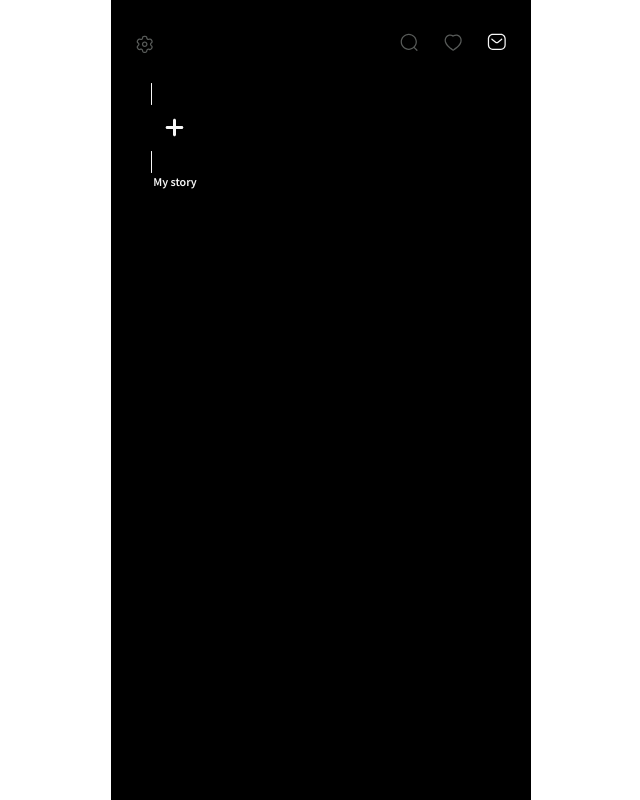
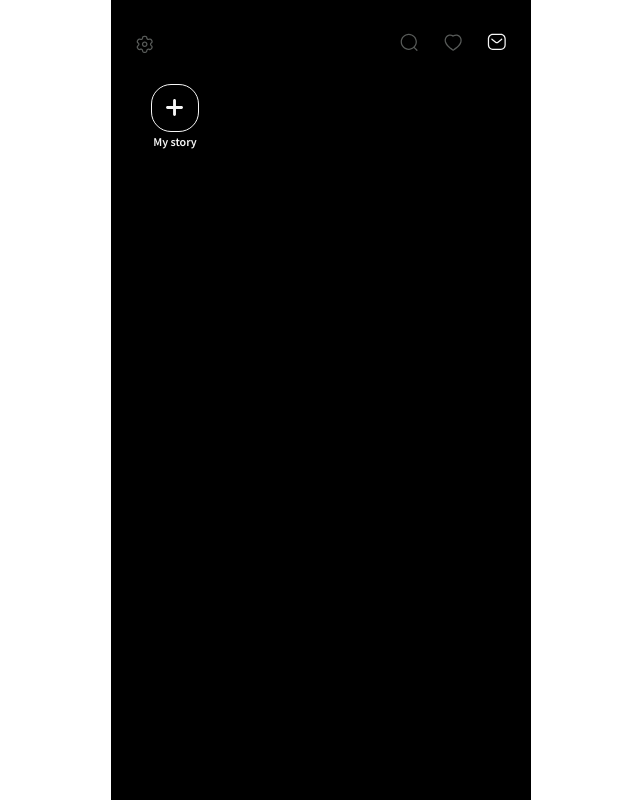
Before and after one commit to abrahamvphilip/instagram-redesign, a React (Create React App) app: page / in a window 1280 px wide. Shown: the whole page, without its empty margins (319-959 px from the left). Built offline with nearby package versions, Linux system fonts and the light colour scheme.

Commit message:
it was a mistake, reverted the changes

```diff
--- a/src/components/story-section/Story.js
+++ b/src/components/story-section/Story.js
@@ -20,9 +20,9 @@ function Story() {
       <div className="storySection">
         <div className="storySection__container">
           <div className="storyContent">
-            <span style={{border: borderStyle}} className="storyContent__avatar">
+            <div style={{border: borderStyle}} className="storyContent__avatar">
               <img className="avatar" src={storyAvatar} alt="story avatar" />
-            </span>
+            </div>
             <p className="storyContent__name">{storyName}</p>
           </div>
         </div>
```
